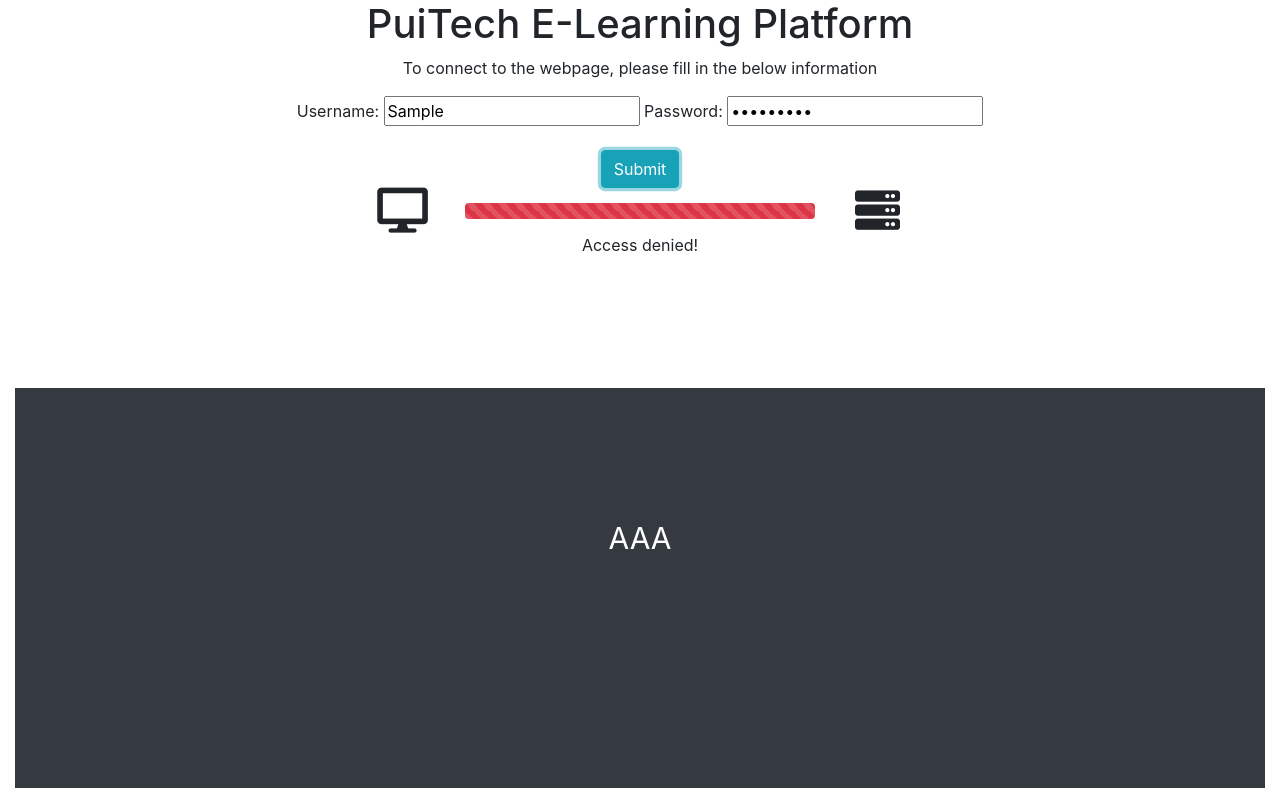
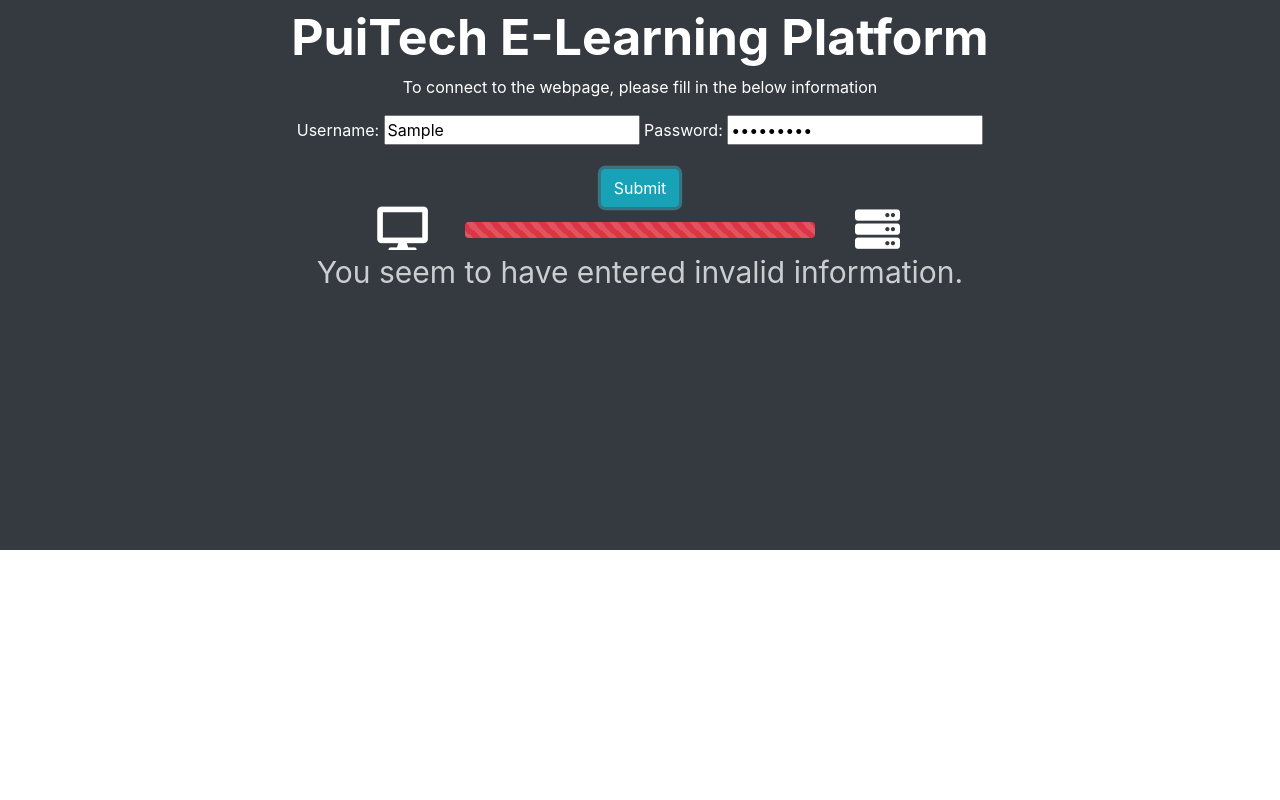
Before and after one commit to Ivan-MokTP/information-security-learning-website, a plain HTML site: page index.htm in a window 1280 px wide. Both pictures are taken after typing "Sample", "Sample123" into the empty fields and a click on the button "Submit". Drawn offline with nearby package versions, Linux system fonts and the light colour scheme.

Commit message:
Fade text changed

```diff
--- a/index.htm
+++ b/index.htm
@@ -15,9 +15,12 @@
     </head>
 
     <body>
-        <div class="container-fluid centered" style="height: 50%;">
 
-            <h1> PuiTech E-Learning Platform </h1>
+        <div class="container-fluid centered bg-dark text-white" style="height: 50%;">
+
+            <div class="heading">
+                PuiTech E-Learning Platform
+            </div>
             <div id="connection-panel">
                 <p> To connect to the webpage, please fill in the below information </p>
                 <form method="post">
--- a/script.js
+++ b/script.js
@@ -44,20 +44,11 @@ async function CheckConnection(username, password){
         sound.src = "audio/Success.mp3"
         sound.play();
         $("#connection-panel").slideUp(2000) //Remove connection panel
-        /*
-        document.getElementById('fade-text-1').innerHTML = "Congratulations! You have just gained access to our website.";
-        document.getElementById('fade-text-2').innerHTML = "You identifed yourself as an legitimate user, therefore you can access the content of this website";
-        document.getElementById('fade-text-3').innerHTML = "This is called authentication"
-        */
+
         texts = [
-            {
-                text: "111",
-                duration: 3000
-            },
-            {
-                text: "222",
-                duration: 3000
-            }
+            "Congratulations! You have just gained access to our website.",
+            "You identifed yourself as an legitimate user, therefore you can access the content of this website",
+            "This is called authentication"
         ]
 
         // Access denied
@@ -66,24 +57,11 @@ async function CheckConnection(username, password){
         statusText.innerHTML = "Access denied!";
         sound.src = "audio/Fail.mp3"
         sound.play();
-        /*
-        document.getElementById('fade-text-1').innerHTML = "You seem to have entered invalid information.";
-        document.getElementById('fade-text-2').innerHTML = "Now try to login as an administrator";
-        document.getElementById('fade-text-3').innerHTML = "Type both username and password as 'admin' and submit again";
-        */
+
         texts = [
-            {
-                text: "AAA",
-                duration: 3000
-            },
-            {
-                text: "BBB",
-                duration: 3000
-            },
-            {
-                text: "CCC",
-                duration: 3000
-            }
+            "You seem to have entered invalid information.",
+            "Now try to login as an administrator",
+            "Type both username and password as 'admin' and submit again"
         ]
 
     }
@@ -100,10 +78,10 @@ function TextFade(texts){
     var currentText = document.getElementById('fade')
 
     $("#fade-bg").fadeIn("slow", function(){
-        currentText.innerHTML = texts[0].text;
+        currentText.innerHTML = texts[0];
         var i = 1
         var timer = setInterval(function(){
-            currentText.innerHTML = texts[i].text
+            currentText.innerHTML = texts[i]
             i++
             if (i === texts.length){
                 clearInterval(timer)
--- a/style.css
+++ b/style.css
@@ -1,5 +1,10 @@
 html, body{
     height: 100%;
+}
+
+.heading {
+    font-weight: bold;
+    font-size: 50px;
 }
 
 .progress.active .progress-bar {
@@ -9,8 +14,13 @@ html, body{
 
 #fade-bg {
     display:none;
-    height: 100%;
-    line-height: 300px;
+    height: 300px;
+    text-align: center;
+    position: absolute;
+    top: 50%;
+    left: 50%;
+    transform: translate(-50%, -50%);
+
 }
 
 .fade-text {
@@ -34,5 +44,5 @@ html, body{
 }
 
 .row{
-  align-items: center;
+    align-items: center;
 }
```
